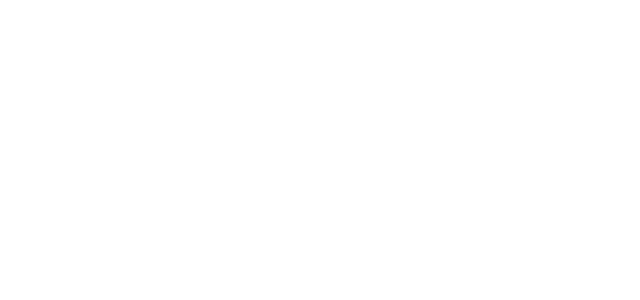
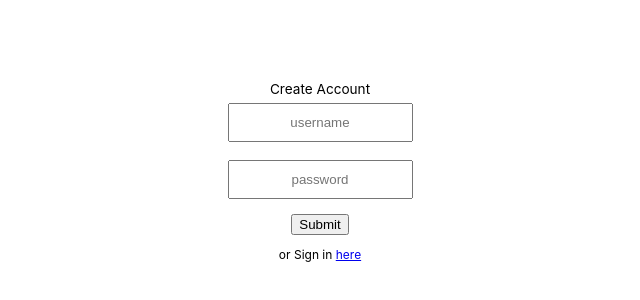
Before and after one commit to GiaEdgington/Project-Before-You-Go, a React (Create React App) app: page /newUser in a window 1280 px wide. Shown: the part 242-542 px from the top of the page, without its empty margins (320-960 px from the left). Built offline with nearby package versions, Linux system fonts and the light colour scheme.

Commit message:
created sign_up and sign_in components

```diff
--- a/src/App.css
+++ b/src/App.css
@@ -56,3 +56,18 @@ li {
 p {
   font-size: 12px;
 }
+
+.signup {
+  margin: 20em auto;
+  text-align: center;
+}
+.signup input {
+  text-align: center;
+  line-height: 2.5em;
+  margin-top: 0.35em;
+  margin-bottom: 1em;
+}
+
+.signup label {
+  font-size: 0.85em;
+}
--- a/src/App.js
+++ b/src/App.js
@@ -4,6 +4,7 @@ import './App.css';
 import Homepage from './Homepage';
 import DestinationDisplay from './containers/DestinationDisplay';
 import DestinationBook from './components/DestinationBook';
+import SignUp from './SignUp';
 
 
 class App extends React.Component {
@@ -27,6 +28,11 @@ class App extends React.Component {
             path="/myDestination/"
             render={(routerProps) => <DestinationBook {...routerProps} />}
           />
+          <Route
+            exact
+            path="/newUser"
+            render={(routerProps) => <SignUp {...routerProps} />}
+          />
         </Switch>
       </BrowserRouter>
     )
--- /dev/null
+++ b/src/SignUp.js
@@ -0,0 +1,50 @@
+import React from 'react';
+import { Link } from 'react-router-dom';
+
+class SignUp extends React.Component {
+    state = {
+        username: "",
+        password: ""
+    }
+
+    handleChange = (event) => {
+        this.setState({
+            [event.target.name] : event.target.value
+        })
+    }
+
+
+    handleSubmit = (event) => {
+        event.preventDefault()
+
+        fetch('http://localhost:3000/users', {
+            method: 'POST',
+            headers: {
+                'Content-Type': 'application/json'
+            },
+            body: JSON.stringify({
+                username: this.state.username,
+                password: this.state.password
+            })
+        }).then(response => response.json())
+        .then(console.log)
+    }
+
+    render(){
+        //console.log(this.state.username)
+        return (
+
+            <div>
+                <form onSubmit={this.handleSubmit} className="signup">
+                    <label>Create Account</label><br/>
+                    <input type="text" placeholder="username" name="username" onChange={this.handleChange}></input><br/>
+                    <input type="text" placeholder="password" name="password" onChange={this.handleChange}></input><br/>
+                    <button>Submit</button>
+                    <p>or Sign in <Link to="/sign_in">here </Link></p>
+                </form>
+            </div>
+        )
+    }
+}
+
+export default SignUp;
--- a/src/components/Destination.js
+++ b/src/components/Destination.js
@@ -12,6 +12,7 @@ class Destination extends React.Component {
         synopsis: "",
     }
     handleClick = (id) => {
+        console.log(id)
        fetch(`http://localhost:3000/destinations/${id}`)
        .then(response => response.json())
        .then(response => this.setState({ destBooks: response.books, clicked: true}))
--- a/src/components/DestinationBook.js
+++ b/src/components/DestinationBook.js
@@ -23,13 +23,14 @@ class DestinationBook extends React.Component {
     render(){
         return(
             <div className="bookDiv" >
+                <button style={{ float:"right",marginRight:"50px"}}>Go Back</button>
                 <p style={{ width:'150px'}}>{this.props.title}</p>
                 <img src={this.props.image} alt="" />
                 <p onClick={this.handleClick}>Learn more</p>
+                <button onClick="">Delete</button>
                 { this.state.show
                 ?
-                <div><p>{this.props.synopsis}</p>
-                <button onClick="">Delete</button></div>
+                <p>{this.props.synopsis}</p>
                 :
                 <div></div>
                 }
--- a/src/components/Form.js
+++ b/src/components/Form.js
@@ -11,28 +11,38 @@ class Form extends React.Component {
         destination: "Your Destination",
         destination_id: null,
         books:[],
-        userDestinations: [],
-        clicked: false
+        message: ""
     }
 
     handleChange = (destination) => {
         this.destinationSearch = destination;
     }
 
-    handleClick = () => {
-        this.setState({ clicked: true })
-    }
+    // handleClick = () => {
+    //     if(this.state.userDestinations.includes(this.destinationSearch)){
+    //         this.setState({ existentDestination: true })
+    //     }
+    // }
 
-    componentDidMount(){
+    /* componentDidMount(){
         fetch(`http://localhost:3000/users/4`)
         .then(response => response.json())
         .then(response => this.setState({userDestinations: response.destinations.map(dest => dest.name)}))
-    }
+    } */
 
     setDestination = () => {
         //this.setState({ tripTitle: this.state.destination })
         //console.log(this.destinationSearch)
+        //console.log(this.state.userDestinations.includes(this.destinationSearch))
+        fetch(`http://localhost:3000/users/4`)
+        .then(response => response.json())
+        .then(response => this.setIt(response))
+    }
 
+    setIt = (response) => {
+        let dests = response.destinations.map(dest => dest.name)
+
+            if(!dests.includes(this.destinationSearch)){
                 fetch('http://localhost:3000/destinations', {
                     method: 'POST',
                     headers: {
@@ -43,7 +53,10 @@ class Form extends React.Component {
                         user_id: 4
                     })
                 }).then(response => response.json())
-        .then( response => this.setState({ destination: response.name, destination_id: response.id}))
+                .then( response => this.setState({ destination: response.name, destination_id: response.id }))
+                } else {
+                    this.setState({ message: "destination exists"})
+                }
             }
 
     //set state with book titles, pass state to BookDisplay
@@ -71,15 +84,14 @@ class Form extends React.Component {
                 <input type="text" placeholder="destination" name="destination" onChange={(e) => this.handleChange(e.target.value)} /><br/>
                 <button>Search for Books</button>
                 </form>
-                <button onClick={this.handleClick}>Create Trip</button>
-                {/* //label not showing because of this */}
-                {   this.state.clicked && this.state.userDestinations.includes(this.destinationSearch)
+                <button onClick={this.setDestination}>Create Trip</button>
+                {
+                    this.state.message == "destination exists"
                     ?
-                    <DestinationDisplay />
+                    <p>You already have a trip to this destination. Go to your Trips.</p>
                     :
-                    this.setDestination()
+                    <div></div>
                 }
-
                 <BookDisplay bookTitles={this.state.books} destination_id={this.state.destination_id}
                 />
             </div>
```
Also changed, not shown: src/SignIn.js (added, +42 -0 lines). Lines whose indentation alone changed are shown as unchanged.
